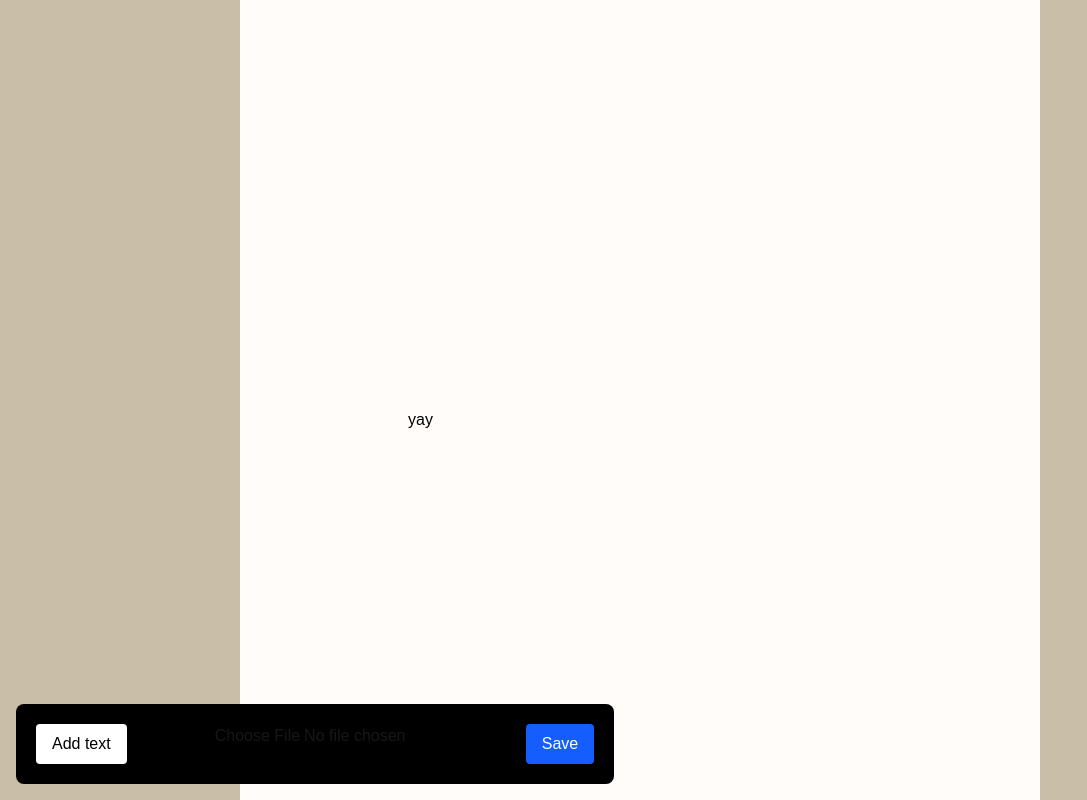
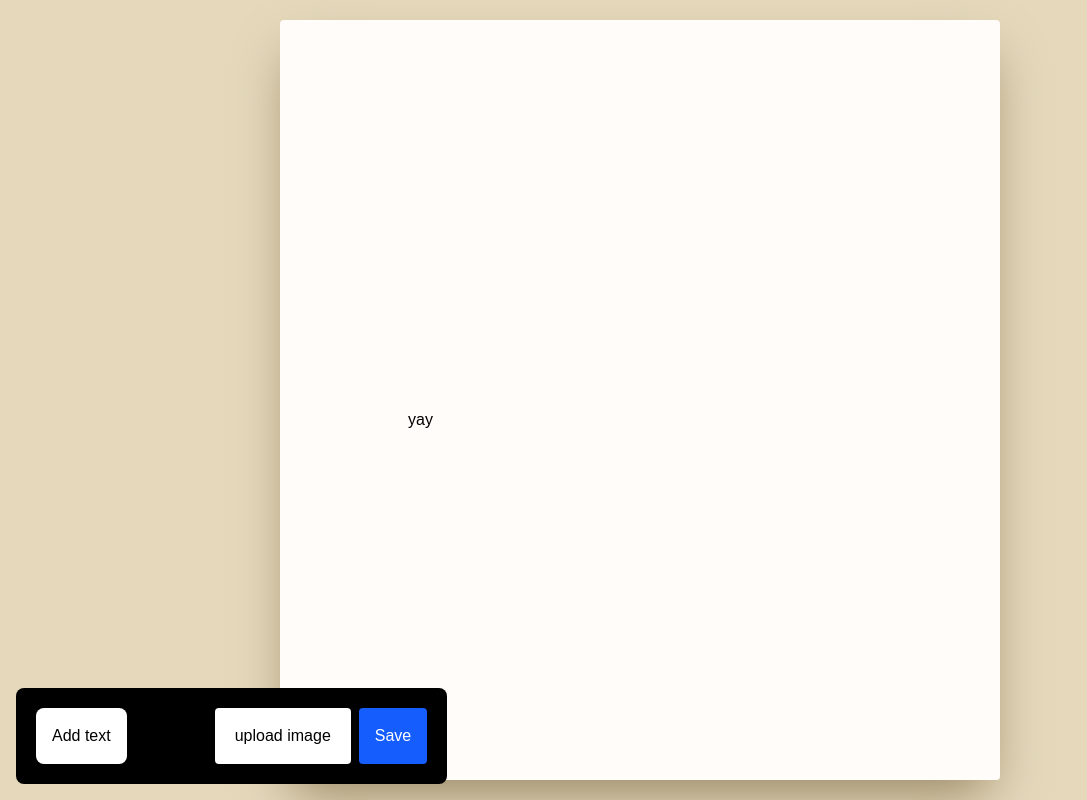
Before and after one commit to Er1n-jpg/Return-to-sender, a Next.js app in the folder my-app/: page /make in a window 1280 px wide. Both pictures are taken after a click on the button "Add text". Shown: the whole page, without its empty margins (0-1087 px from the left). Built offline with nearby package versions, Linux system fonts and the light colour scheme; no server answers.

Commit message:
drag and drop works... in question... (its very bad)

```diff
--- a/my-app/app/make/page.tsx
+++ b/my-app/app/make/page.tsx
@@ -7,6 +7,8 @@ type block = {
   type: 'text' | 'image';
   x: number;
   y: number;
+  width?: number;
+  height?: number;
   content?: string;
   file?: File;
 }
@@ -31,6 +33,8 @@ function addText() {
       type: 'image',
       x: 100,
       y: 100,
+      width: 160,
+      height:160,
       content: url,
       file
     }])
@@ -69,6 +73,34 @@ function addText() {
     ))
   }
 
+  function resizeStart(e: React.MouseEvent, id:string){
+    e.stopPropagation();
+    const block = blocks.find(b => b.id === id);
+    if (!block) return;
+
+    const startX = e.clientX;
+    const startWidth = block.width ?? 160;
+    const startY = e.clientY;
+
+    function handleMouse(e:MouseEvent){
+        const newWidth  = Math.max(40, startWidth + (e.clientX - startX));
+        setBlocks(prev => prev.map(b =>
+            b.id === id ? { ...b, width: newWidth, height: newWidth } : b
+        ));
+    }
+
+    function stopResize(){
+    window.removeEventListener('mousemove', handleMouse);
+    window.removeEventListener('mouseup', stopResize);
+  }
+
+    window.removeEventListener('mousemove', handleMouse);
+    window.removeEventListener('mouseup', stopResize);
+
+  }
+
+
+
   async function saveLetter() {
     const uploadedBoxes = await Promise.all(blocks.map(async (b) => {
       if (b.type === 'image' && b.file) {
@@ -89,9 +121,9 @@ function addText() {
   }
 
   return (
-    <div className="flex h-screen bg-[#C9BEA7] justify-center items-center">
+    <div className="flex h-screen bg-[#E5D8BB] justify-center items-center">
 
-      <div className = "h-screen bg-[url('/background1.png')] w-200"> </div>
+      <div className = ""> </div><div className="mt-5 mb-5 h-[calc(100vh-2.5rem)] bg-[url('/background1.png')] w-180 rounded shadow-2xl shadow-[#968663]"> </div>
 
       {blocks.map(b => (
         <div
@@ -104,26 +136,42 @@ function addText() {
               contentEditable
               suppressContentEditableWarning
               onBlur={(e) => updateTxt(b.id, e.currentTarget.textContent || '')}
-              className="bg-transparent text-black p-2 "
+              className="bg-transparent text-black p-2 max-w-xl"
             >
               {b.content}
             </div>
           ) : (
-            <img src={b.content} className="w-40" />
+
+            <img src={b.content} className="w-full h-full object-cover" />
+
           )}
         </div>
       ))}
 
       <div className="navbar fixed bottom-4 left-4 flex gap-2 bg-black py-5 px-5 rounded-lg">
-        <button onClick={addText} className="bg-white text-black px-4 py-2 rounded mr-20">
+        <button onClick={addText} className="bg-white text-black px-4 py-2 rounded-lg mr-20">
           Add text
         </button>
-        <input type="file" accept="image/*" onChange={fileInput} />
+
+        <label htmlFor="fileUpload" className = "bg-white text-black py-4 px-5 rounded hover:cursor-pointer">
+            upload image
+        </label>
+        <input
+        id = "fileUpload"
+        type = "file"
+        accept = "image*/"
+        onChange = {fileInput}
+        className = "hidden"
+        ></input>
 
         <button onClick={saveLetter} className="bg-blue-600 text-white px-4 py-2 rounded hover:cursor-pointer ">
           Save
         </button>
       </div>
     </div>
-  );
+  )
 }
+
+function handleMouse(this: Window, ev: MouseEvent) {
+    throw new Error('Function not implemented.');
+}
```
